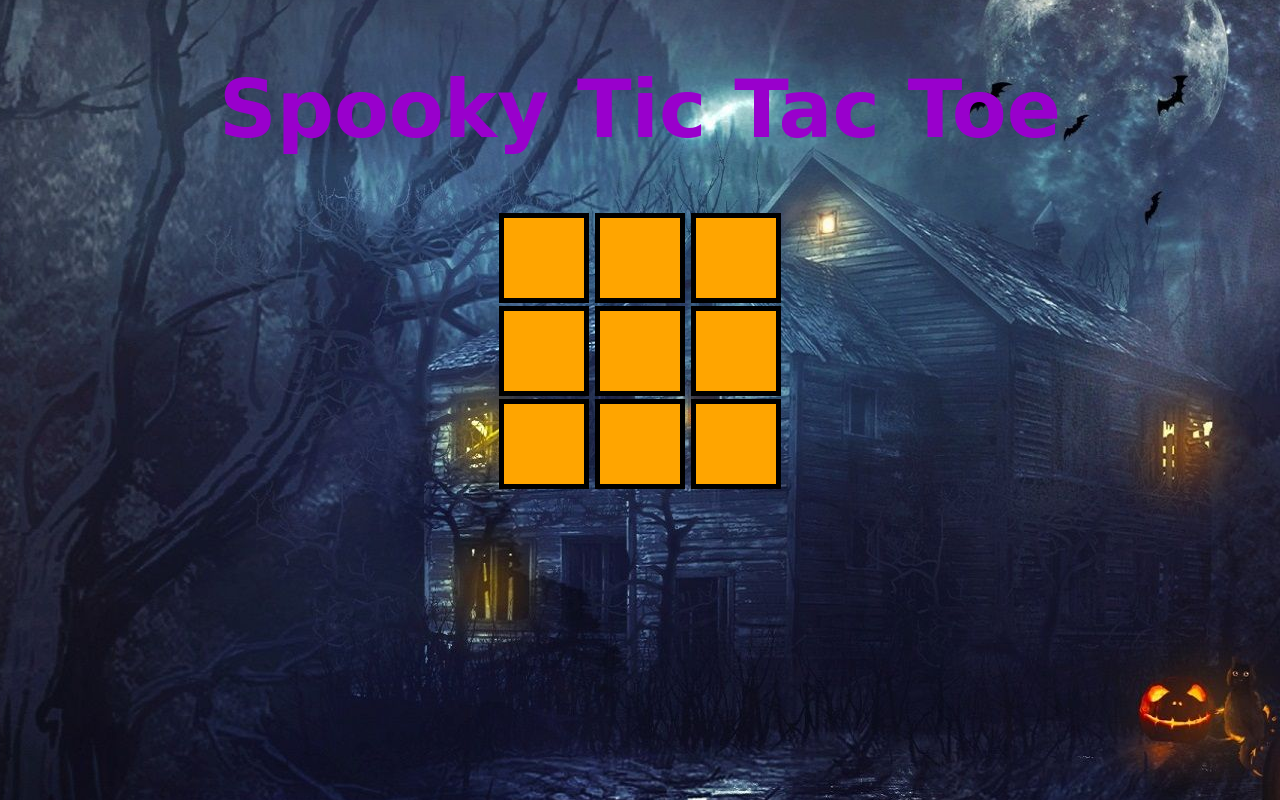
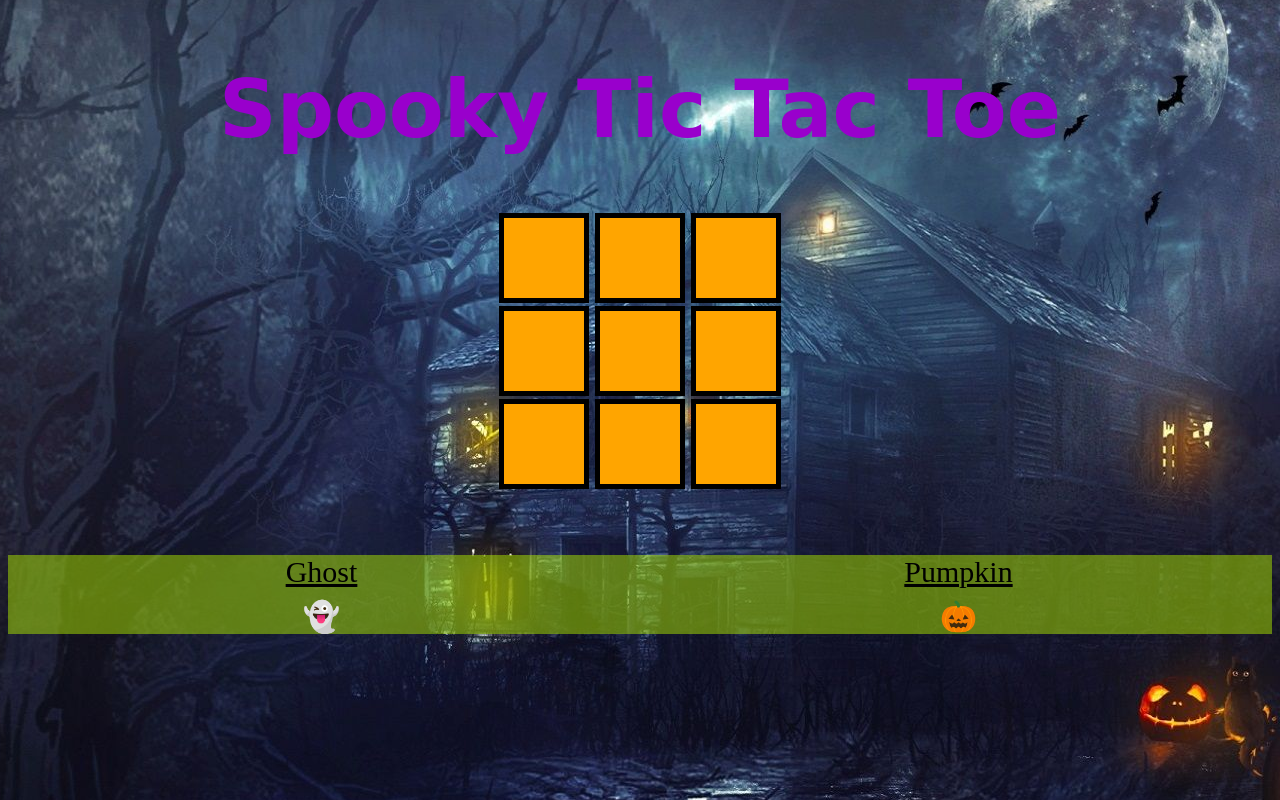
Before and after one commit to adriane26/hacktoberfest2020-tarzioo, a plain HTML site: page index.html in a window 1280 px wide. Drawn offline with Linux system fonts and the light colour scheme; a web font is replaced by a local one.

Commit message:
created game pieces

```diff
--- a/index.html
+++ b/index.html
@@ -27,6 +27,12 @@
                 <div class="c3 square"></div>
             </div>
         </div>
+        <div class="game-pieces">
+            <div class="ghost">Ghost</div>
+            <div class="pumpkin">Pumpkin</div>
+            <div class="ghost-img"> 👻</div>
+            <div class="pumpkin-img">🎃</div>
+        </div>
     </body>
     <script type="text/javascript">
     </script>
--- a/src/main.css
+++ b/src/main.css
@@ -28,3 +28,21 @@ h1 {
     border: 5px black solid;
     margin: 3px;
 }
+
+.game-pieces {
+    margin-top: 5%;
+    background-color: rgba(172, 230, 0, 0.5);
+    display: grid;
+    grid-template-columns: 1fr 1fr;
+    grid-gap: 10px;
+    text-align: center;
+    font-size: 30px;
+}
+
+.ghost {
+    text-decoration: underline;
+}
+
+.pumpkin {
+    text-decoration: underline;
+}
```
